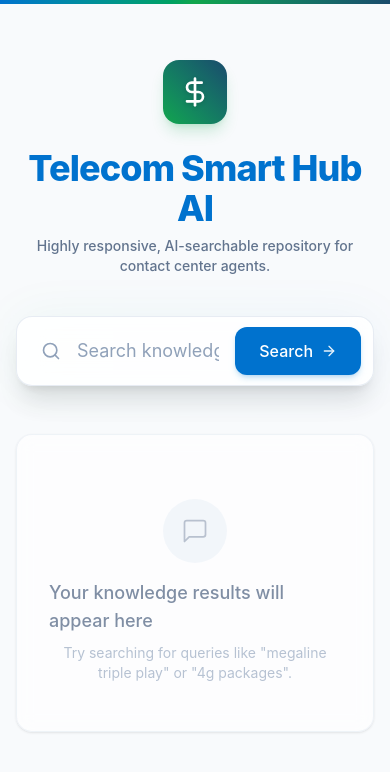
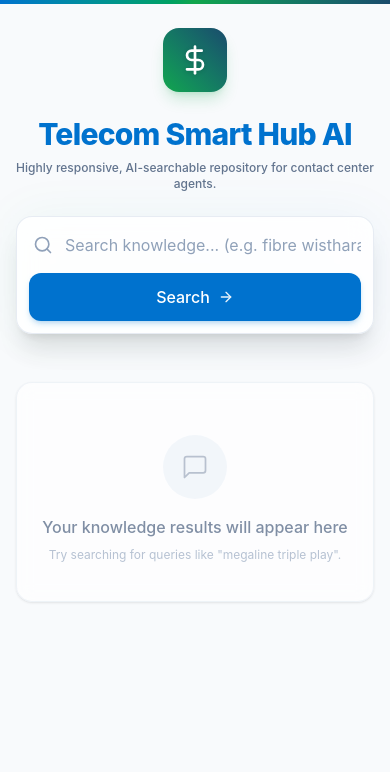
Before and after one commit to kudagama/knowledge_hub_AI, a React (Vite) app: page / in a window 390 px wide. Shown: the top 772 px of the page. Built offline with nearby package versions, Linux system fonts and the light colour scheme.

Commit message:
feat: initialize main application component structure

```diff
--- a/src/App.jsx
+++ b/src/App.jsx
@@ -110,20 +110,20 @@ function App() {
       {/* Top Brand Bar */}
       <div className="h-1 bg-gradient-to-r from-slt-blue via-slt-grad-start to-slt-grad-end w-full"></div>
 
-      <div className="max-w-3xl mx-auto px-4 py-8 flex flex-col min-h-screen">
+      <div className="max-w-3xl mx-auto px-4 sm:px-6 py-4 sm:py-8 flex flex-col min-h-screen">
 
         {/* Header */}
-        <header className="flex flex-col items-center justify-center mb-10 mt-6 animate-fade-in">
+        <header className="flex flex-col items-center justify-center mb-6 sm:mb-10 mt-2 sm:mt-6 animate-fade-in">
           <div className="w-16 h-16 bg-gradient-to-tr from-slt-grad-start to-slt-grad-end rounded-2xl flex items-center justify-center shadow-lg shadow-slt-grad-start/20 mb-6 group hover:scale-105 transition-transform duration-300">
             <svg xmlns="http://www.w3.org/2000/svg" width="32" height="32" viewBox="0 0 24 24" fill="none" stroke="currentColor" strokeWidth="2" strokeLinecap="round" strokeLinejoin="round" className="text-white drop-shadow-sm group-hover:animate-pulse">
               <path d="M12 2v20"></path>
               <path d="M17 5H9.5a3.5 3.5 0 0 0 0 7h5a3.5 3.5 0 0 1 0 7H6"></path>
             </svg>
           </div>
-          <h1 className="text-4xl font-extrabold tracking-tight text-slt-blue mb-2 text-center">
+          <h1 className="text-3xl sm:text-4xl font-extrabold tracking-tight text-slt-blue mb-2 text-center">
             Telecom Smart Hub AI
           </h1>
-          <p className="text-slate-500 text-sm font-medium text-center">Highly responsive, AI-searchable repository for contact center agents.</p>
+          <p className="text-slate-500 text-xs sm:text-sm font-medium text-center">Highly responsive, AI-searchable repository for contact center agents.</p>
         </header>
 
         {/* Main Content Area */}
@@ -132,8 +132,9 @@ function App() {
           {/* Search Area */}
           <form onSubmit={handleSearch} className="mb-10 relative group">
             <div className="absolute inset-0 bg-gradient-to-r from-slt-grad-start/10 to-slt-blue/10 rounded-2xl blur-xl group-hover:blur-2xl transition-all duration-300 opacity-50"></div>
-            <div className="relative flex items-center bg-white/90 backdrop-blur-md rounded-2xl border border-slate-200/80 shadow-xl overflow-hidden focus-within:border-slt-blue focus-within:ring-2 focus-within:ring-slt-blue/20 transition-all">
-              <div className="pl-6 py-4 flex items-center justify-center text-slate-400">
+            <div className="relative flex flex-col sm:flex-row bg-white/90 backdrop-blur-md rounded-2xl border border-slate-200/80 shadow-xl overflow-hidden focus-within:border-slt-blue focus-within:ring-2 focus-within:ring-slt-blue/20 transition-all">
+              <div className="flex flex-1 items-center">
+                <div className="pl-4 sm:pl-6 py-3 sm:py-4 flex items-center justify-center text-slate-400">
                   <svg xmlns="http://www.w3.org/2000/svg" width="20" height="20" viewBox="0 0 24 24" fill="none" stroke="currentColor" strokeWidth="2" strokeLinecap="round" strokeLinejoin="round">
                     <circle cx="11" cy="11" r="8"></circle>
                     <line x1="21" y1="21" x2="16.65" y2="16.65"></line>
@@ -143,15 +144,16 @@ function App() {
                   type="text"
                   value={searchTerm}
                   onChange={(e) => setSearchTerm(e.target.value)}
-                placeholder="Search knowledge... (e.g. fibre wisthara, 4g packages)"
-                className="flex-1 bg-transparent border-none text-slate-800 px-4 py-5 outline-none placeholder:text-slate-400 text-lg w-full"
+                  placeholder="Search knowledge... (e.g. fibre wisthara)"
+                  className="flex-1 bg-transparent border-none text-slate-800 px-3 sm:px-4 py-4 sm:py-5 outline-none placeholder:text-slate-400 text-base sm:text-lg w-full"
                   autoComplete="off"
                 />
-              <div className="pr-3">
+              </div>
+              <div className="px-3 pb-3 sm:pb-0 sm:py-2 flex items-center justify-end sm:pr-3">
                 <button
                   type="submit"
                   disabled={isTyping}
-                  className="bg-slt-blue hover:bg-slt-dark-blue active:bg-slt-dark-blue text-white px-6 py-3 rounded-xl font-medium transition-all disabled:opacity-50 disabled:cursor-not-allowed flex items-center gap-2 group-focus-within:bg-slt-green group-focus-within:hover:opacity-90 group-focus-within:text-white shadow-md shadow-slt-blue/20"
+                  className="w-full sm:w-auto bg-slt-blue hover:bg-slt-dark-blue active:bg-slt-dark-blue text-white px-5 sm:px-6 py-3 rounded-xl font-medium transition-all disabled:opacity-50 disabled:cursor-not-allowed flex items-center justify-center gap-2 group-focus-within:bg-slt-green group-focus-within:hover:opacity-90 group-focus-within:text-white shadow-md shadow-slt-blue/20"
                 >
                   Search
                   <svg xmlns="http://www.w3.org/2000/svg" width="16" height="16" viewBox="0 0 24 24" fill="none" stroke="currentColor" strokeWidth="2" strokeLinecap="round" strokeLinejoin="round" className="opacity-90">
@@ -176,7 +178,7 @@ function App() {
             )}
 
             <div className={`
-              min-h-[220px] p-8 rounded-2xl bg-white/80 border border-slate-200/60 shadow-sm backdrop-blur-sm
+              min-h-[220px] p-5 sm:p-8 rounded-2xl bg-white/80 border border-slate-200/60 shadow-sm backdrop-blur-sm
               transition-all duration-500 ${hasSearched ? 'opacity-100 translate-y-0' : 'opacity-80 translate-y-2'}
             `}>
               {!hasSearched ? (
@@ -186,15 +188,15 @@ function App() {
                       <path d="M21 15a2 2 0 0 1-2 2H7l-4 4V5a2 2 0 0 1 2-2h14a2 2 0 0 1 2 2z"></path>
                     </svg>
                   </div>
-                  <p className="text-lg font-medium text-slate-500">Your knowledge results will appear here</p>
-                  <p className="text-sm mt-2 opacity-80 text-center max-w-sm">Try searching for queries like "megaline triple play" or "4g packages".</p>
+                  <p className="text-base sm:text-lg font-medium text-slate-500">Your knowledge results will appear here</p>
+                  <p className="text-xs sm:text-sm mt-2 opacity-80 text-center max-w-sm">Try searching for queries like "megaline triple play".</p>
                 </div>
               ) : (
                 <div className="max-w-none">
-                  <p className="text-lg leading-relaxed text-slate-700 font-medium whitespace-pre-wrap">
+                  <p className="text-base sm:text-lg leading-relaxed text-slate-700 font-medium whitespace-pre-wrap">
                     {displayedText}
                     {isTyping && (
-                      <span className="inline-block w-2.5 h-5 ml-1.5 align-middle bg-slt-green animate-pulse rounded-sm"></span>
+                      <span className="inline-block w-2 sm:w-2.5 h-4 sm:h-5 ml-1 sm:ml-1.5 align-middle bg-slt-green animate-pulse rounded-sm"></span>
                     )}
                   </p>
                 </div>
```
Lines whose indentation alone changed are shown as unchanged.
